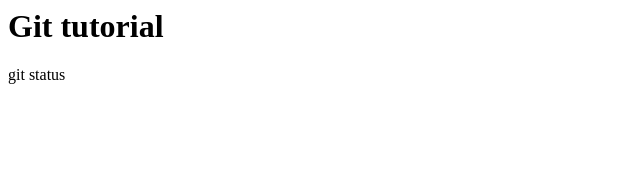
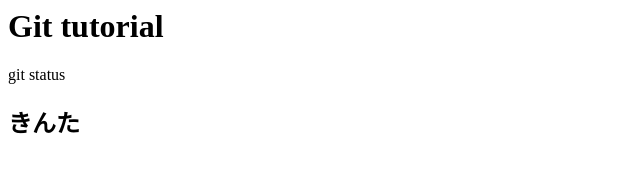
Before and after one commit to acchi17/ShareDocs, a plain HTML site: page index.html in a window 1280 px wide. Shown: the whole page, without its empty margins (0-640 px from the left). Drawn offline with Linux system fonts and the light colour scheme.

Commit message:
add きんた

```diff
--- a/index.html
+++ b/index.html
@@ -1,2 +1,3 @@
 <h1>Git tutorial</h1>
 <p>git status</p>
+<h2>きんた</h2>
```
